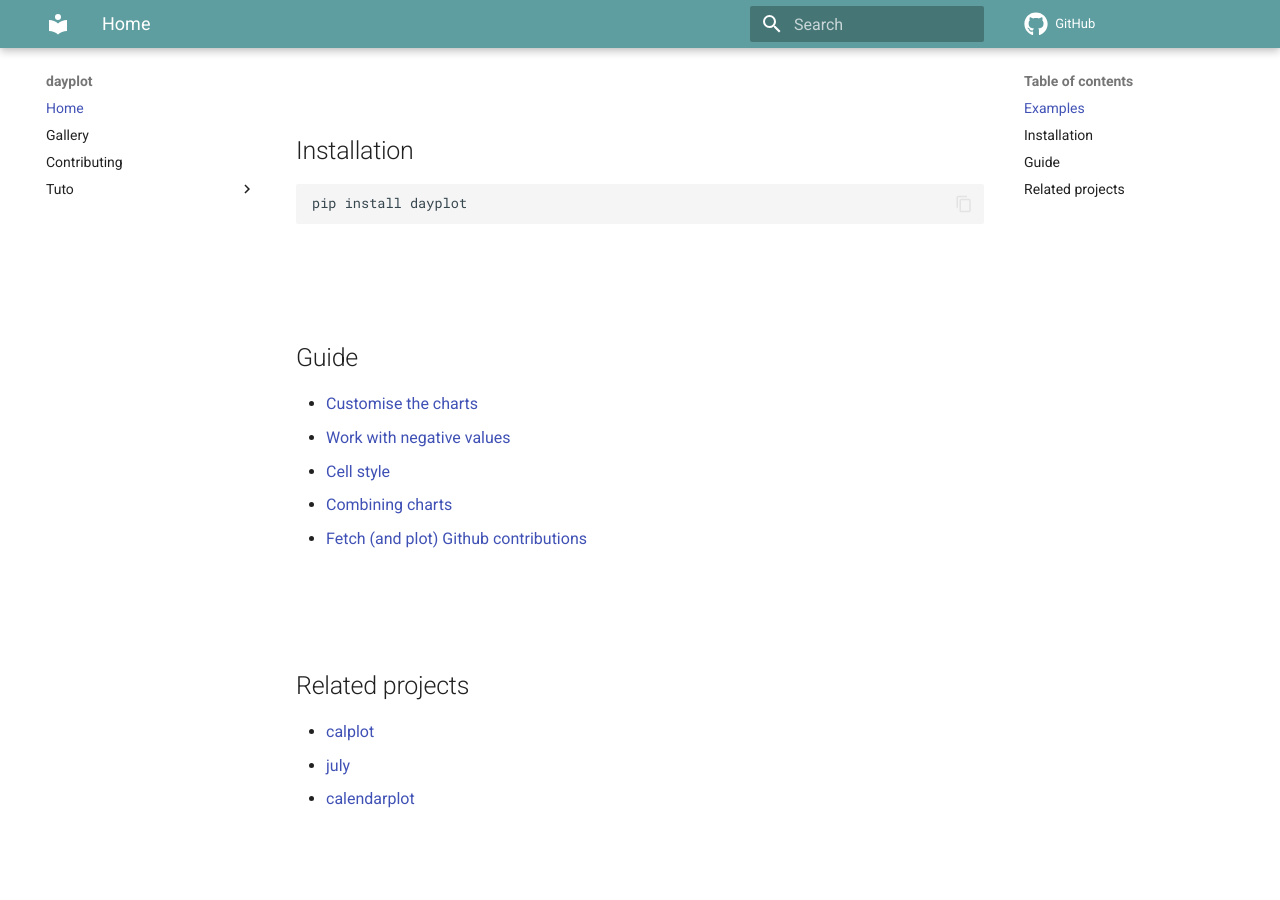
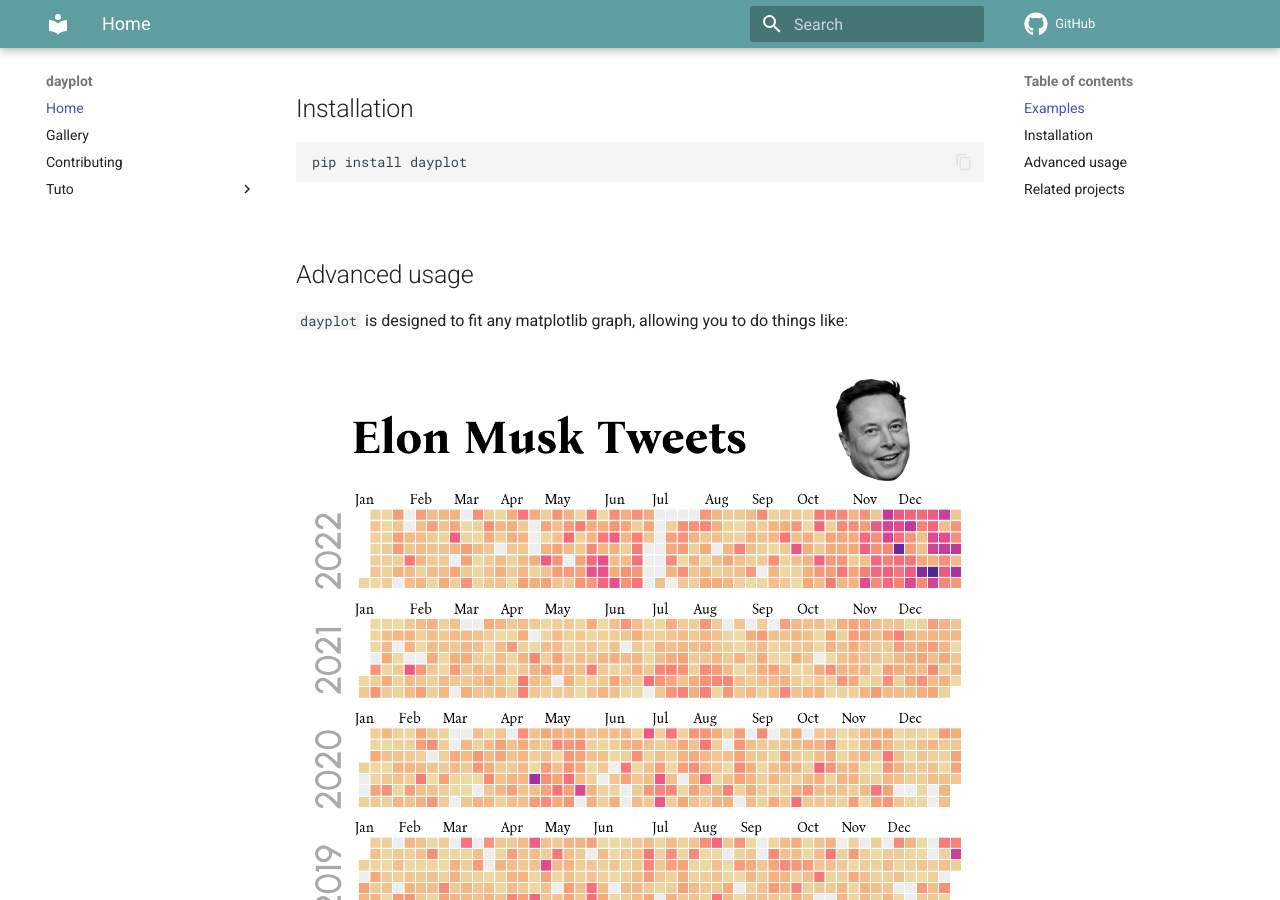
Before and after one commit to y-sunflower/dayplot, an MkDocs documentation site: the page built from docs/index.md, in a window 1280 px wide and 900 px high, scrolled down 859 px. Built offline with MkDocs 1.6.1 and Material for MkDocs 9.7.7, drawn with Linux system fonts in a browser that asks for light colours; comment, search, counter and statistics services are not loaded.

Commit message:
documentation

````diff
--- a/docs/index.md
+++ b/docs/index.md
@@ -141,25 +141,17 @@
 
 You can find more examples in the [Gallery](gallery).
 
-<br>
-
 ## Installation
 
 ```bash
 pip install dayplot
 ```
 
-<br>
+## Advanced usage
 
-## Guide
+`dayplot` is designed to fit any matplotlib graph, allowing you to do things like:
 
-- [Customise the charts](tuto/basic-styling)
-- [Work with negative values](tuto/negative-values)
-- [Cell style](tuto/boxstyle)
-- [Combining charts](tuto/combine-charts)
-- [Fetch (and plot) Github contributions](tuto/fetch-github-contribs)
-
-<br>
+[![](img/advanced/advanced-2.png)](tuto/advanced)
 
 ## Related projects
 
````
Also changed, not shown: README.md (+9 -1 lines).
